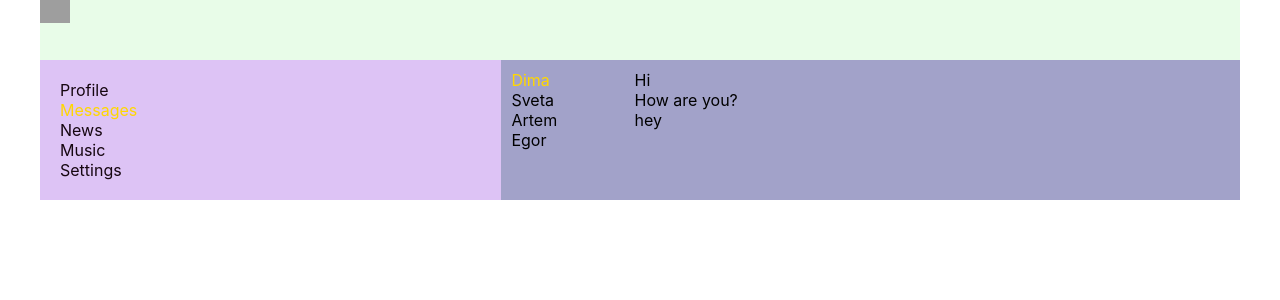
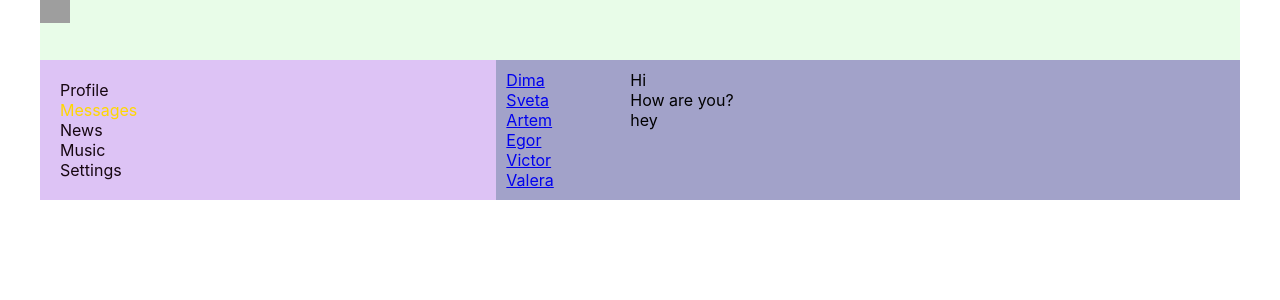
Before and after one commit to SvetaK7/samurai-way-main, a React (Create React App) app: page /dialogs in a window 1280 px wide. Shown: the top 300 px of the page. Built offline with nearby package versions, Linux system fonts and the light colour scheme; grey boxes are pictures that could not be loaded.

Commit message:
lesson 22 exact

```diff
--- a/src/components/Dialogs/Dialogs.module.css
+++ b/src/components/Dialogs/Dialogs.module.css
@@ -6,6 +6,7 @@
 .dialogsItems {
     padding: 10px;
 }
+
 .dialogsItems .active{
     color: gold;
 }
--- a/src/components/Dialogs/Dialogs.tsx
+++ b/src/components/Dialogs/Dialogs.tsx
@@ -1,21 +1,28 @@
 import React from 'react';
 import s from './Dialogs.module.css';
+import {NavLink} from "react-router-dom";
 
 const Dialogs = () => {
     return (
         <div className={s.dialogs}>
             <div className={s.dialogsItems}>
                 <div className={s.dialog + ' ' + s.active}>
-                    Dima
+                    <NavLink to={"/dialogs/1"}>Dima</NavLink>
                 </div>
                 <div className={s.dialog}>
-                    Sveta
+                    <NavLink to={"/dialogs/2"}>Sveta</NavLink>
                 </div>
                 <div className={s.dialog}>
-                    Artem
+                    <NavLink to={"/dialogs/3"}>Artem</NavLink>
                 </div>
                 <div className={s.dialog}>
-                    Egor
+                    <NavLink to={"/dialogs/4"}>Egor</NavLink>
+                </div>
+                <div className={s.dialog}>
+                    <NavLink to={"/dialogs/5"}>Victor</NavLink>
+                </div>
+                <div className={s.dialog}>
+                    <NavLink to={"/dialogs/6"}>Valera</NavLink>
                 </div>
             </div>
             <div className={s.messages}>
```
